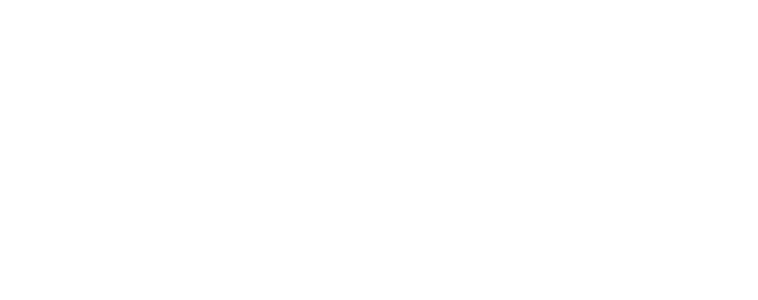
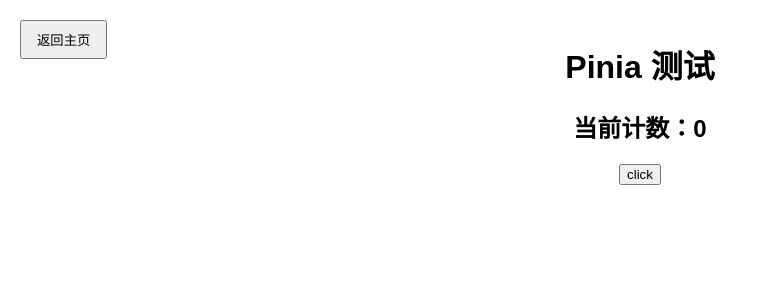
Before and after one commit to yikousu/demo-test-front, a Vue app: page /piniaDemo in a window 1280 px wide. Before the commit this address had no page. Shown: the top 300 px of the page, without its empty margins (0-758 px from the left). Built offline with nearby package versions, Linux system fonts and the light colour scheme.

Commit message:
feat: 测试pinia

```diff
--- a/package.json
+++ b/package.json
@@ -9,6 +9,7 @@
     "preview": "vite preview"
   },
   "dependencies": {
+    "pinia": "^3.0.1",
     "vue": "^3.5.13",
     "vue-router": "^4.0.13"
   },
--- a/src/main.js
+++ b/src/main.js
@@ -1,9 +1,10 @@
 import { createApp } from "vue";
+import { createPinia } from "pinia";
 import App from "./App.vue";
 import router from "./router"; // 引入路由
 
 const app = createApp(App);
 
 app.use(router); // 使用路由
-
+app.use(createPinia());
 app.mount("#app");
--- a/src/router/index.js
+++ b/src/router/index.js
@@ -2,6 +2,7 @@
 import HomePage from "@/views/HomePage.vue";
 import Demo1 from "@/views/Demo1.vue";
 import Demo2 from "@/views/Demo2.vue";
+import PiniaDemo from "@/views/PiniaDemo.vue";
 
 const routes = [
     {
@@ -20,9 +21,14 @@
         component: Demo2,
     },
     {
+        path: "/piniaDemo",
+        name: "PiniaDemo",
+        component: PiniaDemo,
+    },
+    {
         path: "/",
-    redirect:"/home"
-  }
+        redirect: "/home",
+    },
 ];
 
 const router = createRouter({
--- /dev/null
+++ b/src/store/counter.js
@@ -0,0 +1,17 @@
+import { defineStore } from "pinia";
+import { ref } from "vue";
+
+export const useCounterStore = defineStore("counter", () => {
+    // ①定义变量
+    const count = ref(0);
+
+    // ②定义修改方法的变量
+    const increment = () => {
+        count.value++;
+    };
+
+    return {
+        count,
+        increment,
+    };
+});
--- a/src/views/HomePage.vue
+++ b/src/views/HomePage.vue
@@ -7,7 +7,10 @@
                     <button>Demo 1</button>
                 </router-link>
                 <router-link to="/demo2">
-                    <button>🎥 摄像头预览</button>
+                    <button>摄像头预览</button>
+                </router-link>
+                <router-link to="/piniaDemo">
+                    <button>Pinia测试</button>
                 </router-link>
             </nav>
         </div>
--- /dev/null
+++ b/src/views/PiniaDemo.vue
@@ -0,0 +1,41 @@
+<template>
+    <div class="demo-container">
+        <button @click="goBack" class="back-button">返回主页</button>
+        <h1>Pinia 测试</h1>
+        <h2>当前计数：{{ counterStore.count }}</h2>
+        <button @click="counterStore.increment">click</button>
+    </div>
+</template>
+
+<script setup>
+import { useRouter } from "vue-router";
+import { useCounterStore } from "@/store/counter";
+const router = useRouter();
+
+const goBack = () => {
+    router.push("/");
+};
+
+const counterStore = useCounterStore();
+</script>
+
+<style scoped>
+.demo-container {
+    padding: 20px;
+    text-align: center;
+    height: 100vh;
+    /* 让容器占满整个视口高度 */
+    box-sizing: border-box;
+    /* 防止 padding 导致溢出 */
+    position: relative;
+    /* 为了定位返回按钮 */
+}
+
+.back-button {
+    position: absolute;
+    top: 20px;
+    left: 20px;
+    padding: 8px 15px;
+    cursor: pointer;
+}
+</style>
```
Also changed, not shown: 1 other file (tests, documents, lock files or other folders). Lines whose indentation alone changed are shown as unchanged.
